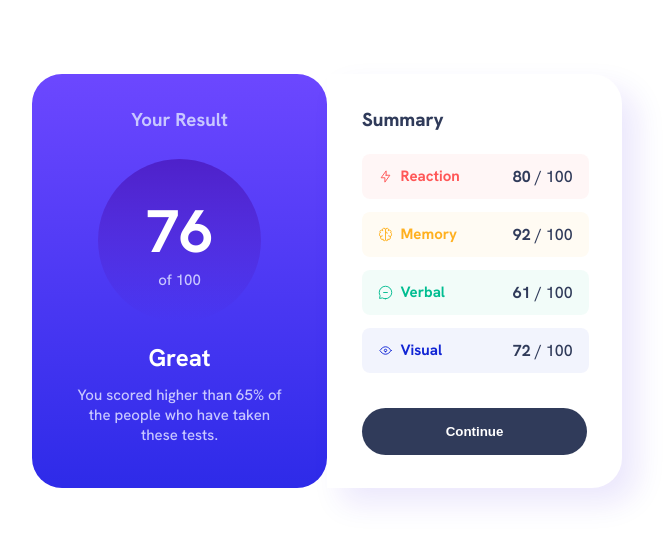
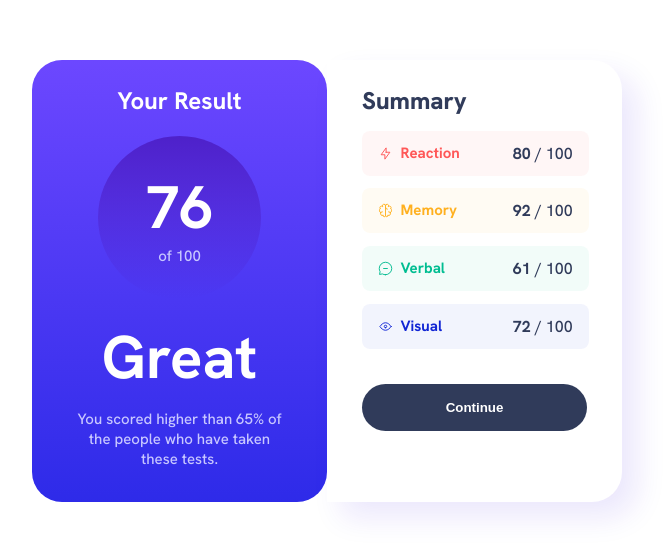
Before and after one commit to tarun19991121/Results-summary-component, a plain HTML site: page index.html in a window 1280 px wide. Shown: the part 119-674 px from the top of the page, without its empty margins (313-980 px from the left). Drawn offline with Linux system fonts and the light colour scheme.

Commit message:
Update index.html

```diff
--- a/index.html
+++ b/index.html
@@ -13,18 +13,18 @@
 
   <main>
     <section class="section-1">
-      <h3>Your Result</h3>
+      <h2>Your Result</h2>
       <div class="marks">
-        <h1>76</h1>
+        <h1 class="result-given">76</h1>
         <p>of 100</p>
       </div>
 
-      <h2>Great</h2>
+      <h1>Great</h1>
       <p class="description">You scored higher than 65% of the people who have taken these tests.</p>
     </section>
 
     <section class="section-2">
-      <h3 class="summary-heading">Summary</h3>
+      <h2 class="summary-heading">Summary</h2>
 
       <div class="inner">
         <div class="marks-container reaction">
```
